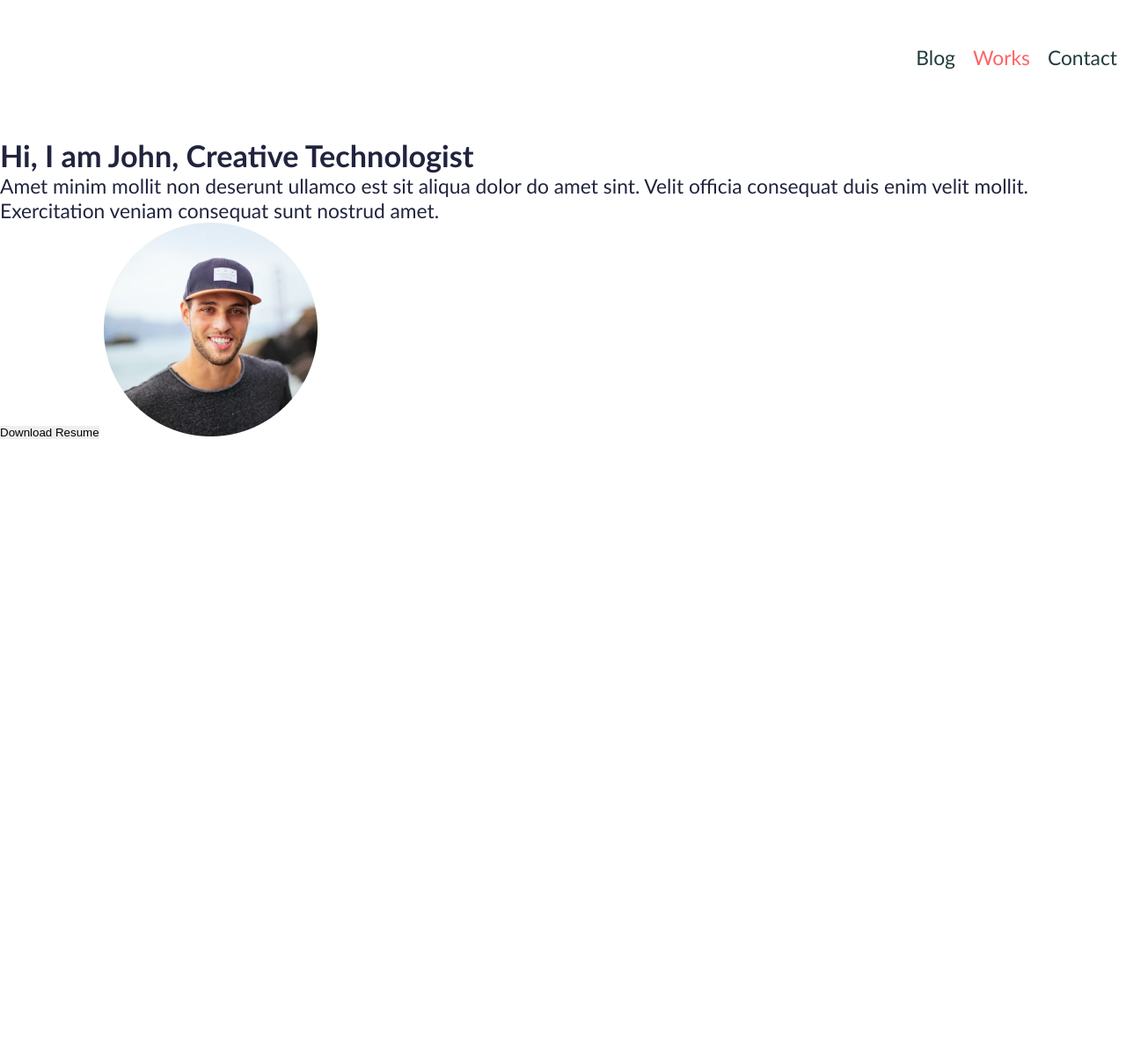
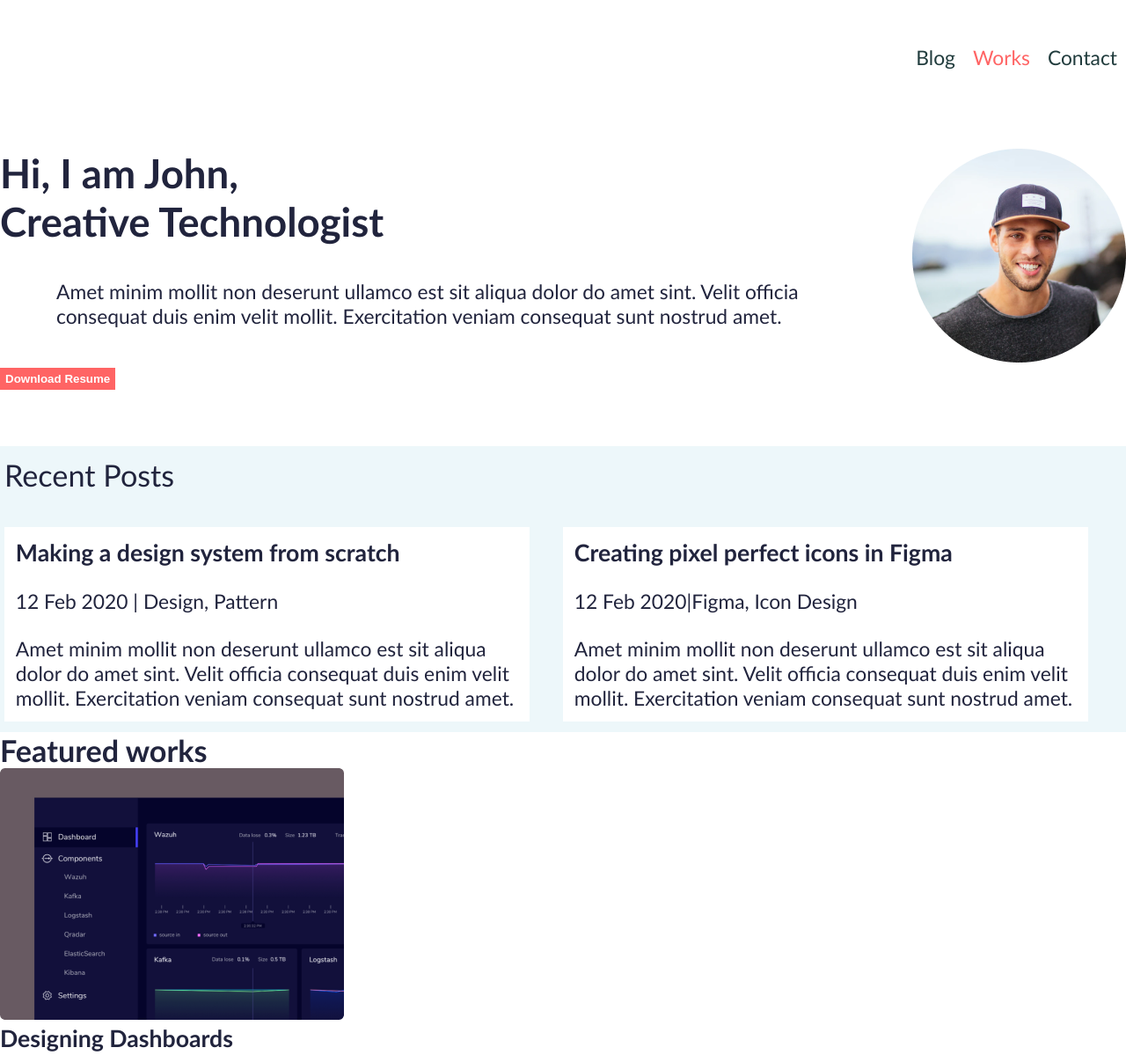
Before and after one commit to martinsbruno2008/atv-portfolio, a plain HTML site: page index.html in a window 1280 px wide. Shown: the whole page at 88% size. Before the commit the page ends 800 px from the top, so only its background shows below. Drawn offline with Linux system fonts and the light colour scheme.

Commit message:
Trabalho

```diff
--- a/css/style.css
+++ b/css/style.css
@@ -21,7 +21,12 @@
         text-decoration: none;
         color: #213c3d;
     }
- /*Formtacao da página */
+
+    main {
+        margin: 5vw 0 10vw 0;
+     }
+
+ /*Formatacao da página */
 header {
     margin: 2vw 0 4vw 0;/*a*/
 }
@@ -34,10 +39,8 @@ header {
  }
  header nav ul li.atual a{ color: #ff6464}
 
- /*Formatação de conteúdo*/
- main.works{
-    margin: 5vw 0 10vw 0;
- }
+ /*Formatação works */
+
  main.works h1{
     font-weight:normal;
     margin: 5vw 0 2vw 0;
@@ -51,7 +54,7 @@ main.works section:last-child{
     border: none;
 }
  main.works section p{
-    margin:4vw 0 4vw 0;
+    margin: 4vw 0 4vw 0;
  }
  main.works section p span {
     color: white;
@@ -70,13 +73,52 @@ footer nav ul{
     justify-content: center;
 }
 footer nav ul li {
-    margin: 0 5px 0;
+    margin: 0 5px 0 0;
     font-size: 5rem;
 }
 footer nav ul li a span  {
 color: #21243d;
 }
-/*Formatação de conteúdo*/
+/*Formatação do banner*/
 section.banner{
     display: flex;
+    margin: 3vw 0 5vw 0vw;
 }
+section.banner h1{
+    font-size: 2rem;
+}
+section.banner p{
+    margin: 3vw 5vw 3vw 5vw ;
+}
+section.banner button{
+    background-color: #ff6464;
+    color: white;
+    padding: 5px 6px 5px 6px;
+    font-weight: bold;
+    border:none;
+
+}
+/*Formatação do recent post*/
+section.rt-post{
+    background: #edf7fa;
+    padding: 1vw 5px 1vw 5px;
+}
+section.rt-post h2{
+    font-weight: normal;
+    margin: 0 0 3vw 0;
+}
+section.rt-post ul{
+    display: flex ;
+}
+section.rt-post ul li {
+background: white;
+padding: 1vw 1vw 1vw 1vw;
+margin: 0 3vw 0 0;
+}
+
+section.rt-post ul li p {
+    margin: 2vw 0 2vw 0;
+}
+section.rt-post ul li :last-child{
+margin: 0;
+}
--- a/index.html
+++ b/index.html
@@ -1,5 +1,6 @@
 <!DOCTYPE html>
 <html lang="en">
+
 <head>
     <meta charset="UTF-8">
     <meta name="viewport" content="width=device-width, initial-scale=1.0">
@@ -7,6 +8,7 @@
     <link rel="stylesheet" href="css/style.css" type="text/css">
     <script src="https://kit.fontawesome.com/325fcd3406.js" crossorigin="anonymous"></script>
 </head>
+
 <body>
     <header>
         <nav>
@@ -24,17 +26,61 @@
         </nav>
     </header>
     <main>
-        <section>
+        <section class="banner">
+            <div>
                 <h1>
-                Hi, I am John,
+                    Hi, I am John, <br>
                     Creative Technologist
                 </h1>
                 <p>
-                Amet minim mollit non deserunt ullamco est sit aliqua dolor do amet sint. Velit officia consequat duis enim velit mollit. Exercitation veniam consequat sunt nostrud amet.
+                    Amet minim mollit non deserunt ullamco est sit aliqua dolor do amet sint. Velit officia consequat
+                    duis enim velit mollit. Exercitation veniam consequat sunt nostrud amet.
                 </p>
                 <button>Download Resume </button>
+            </div>
+            <div>
                 <img src="imagens/Ellipse1.png" alt="Foto do john ">
+            </div>
+        </section>
+
+        <section class="rt-post">
+
+            <h2>Recent Posts</h2>
+            <ul>
+                <li>
+                    <h3>Making a design system from scratch</h3>
+                    <p>
+                        12 Feb 2020 | Design, Pattern
+                    </p>
+                    <p>
+                        Amet minim mollit non deserunt ullamco est sit aliqua dolor do amet sint. Velit officia
+                        consequat duis enim velit mollit. Exercitation veniam consequat sunt nostrud amet.
+                    </p>
+                </li>
+                <li>
+                    <h3>Creating pixel perfect icons in Figma</h3>
+                    <p>12 Feb 2020|Figma, Icon Design
+                    </p>
+                    <p>
+                        Amet minim mollit non deserunt ullamco est sit aliqua dolor do amet sint. Velit officia
+                        consequat duis enim velit mollit. Exercitation veniam consequat sunt nostrud amet.
+                    </p>
+                </li>
+            </ul>
+
+        </section>
+        <section class="ft-works">
+<h2>
+    Featured works
+</h2>
+<div>
+    <img src="imagens/Rectangle30.png" alt="Foto dashboard">
+    <h3>
+        Designing Dashboards
+    </h3>
+</div>
         </section>
     </main>
 </body>
+
 </html>
```
Lines whose indentation alone changed are shown as unchanged.
